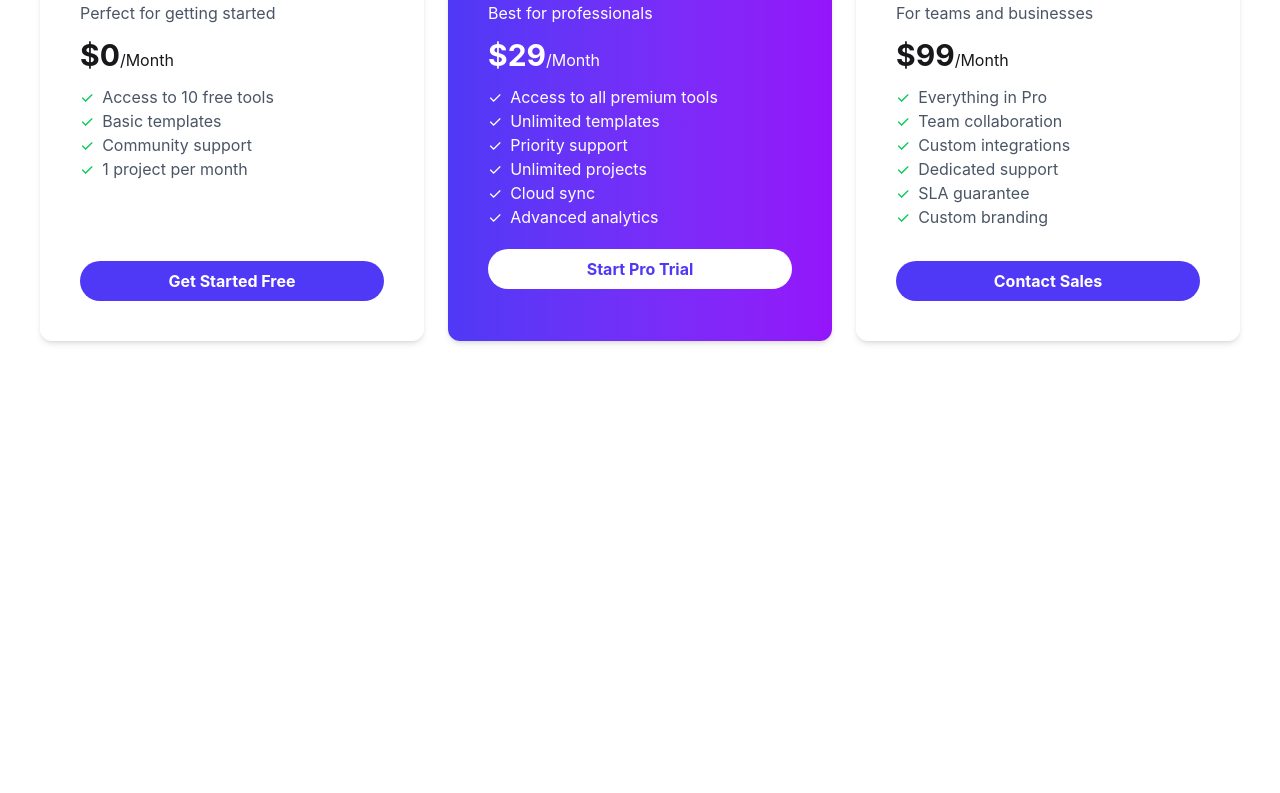
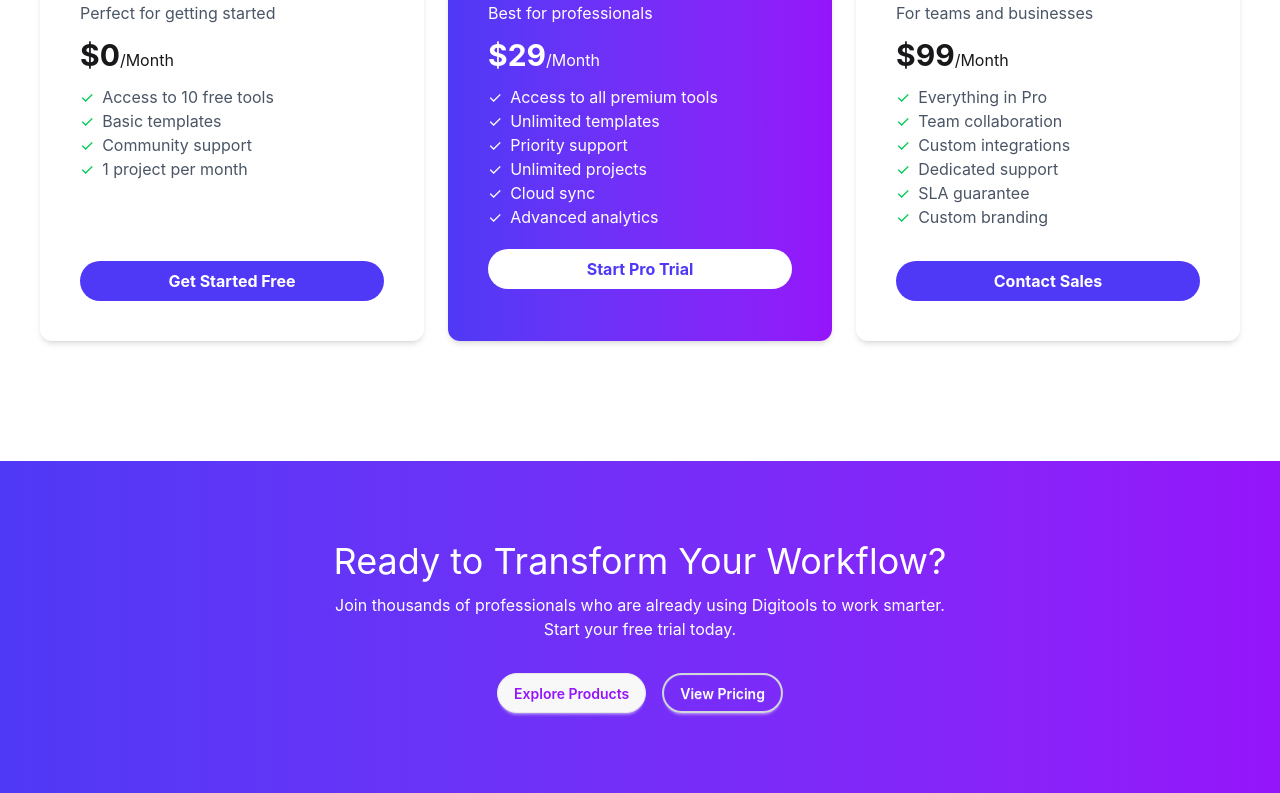
Before and after one commit to Saddam2508/B13-A06-Saddam, a React (Vite) app: page / in a window 1280 px wide. Shown: the part 2162-2955 px from the top of the page. Before the commit the page ends 2543 px from the top, so only its background shows below. Built offline with nearby package versions, Linux system fonts and the light colour scheme.

Commit message:
Ready to Transform Your Workflow

```diff
--- a/src/App.jsx
+++ b/src/App.jsx
@@ -6,6 +6,7 @@ import GetStarted from "./components/GetStarted";
 import Navbar from "./components/Navbar";
 import Pricing from "./components/Pricing";
 import Products from "./components/Products";
+import Workflow from "./components/Workflow";
 
 const pricingDataFun = async () => {
   const response = await fetch("/pricing.json");
@@ -25,6 +26,7 @@ function App() {
       <Suspense fallback={<div>Loading...</div>}>
         <Pricing pricingPromise={pricingPromise} />
       </Suspense>
+      <Workflow />
     </>
   );
 }
--- /dev/null
+++ b/src/components/Workflow.jsx
@@ -0,0 +1,26 @@
+import React from "react";
+
+const Workflow = () => {
+  return (
+    <div className="bg-linear-to-r from-[#4F39F6] to-[#9514FA] mt-20 py-20">
+      <div className="  text-white max-w-350 mx-auto text-center space-y-3 ">
+        <h2 className="text-4xl">Ready to Transform Your Workflow?</h2>
+        <p>
+          Join thousands of professionals who are already using Digitools to
+          work smarter. <br />
+          Start your free trial today.
+        </p>
+      </div>
+      <div className="flex gap-4 justify-center mt-8">
+        <button className="btn rounded-full  text-[#9514FA]">
+          Explore Products
+        </button>
+        <button className="btn rounded-full border-2 bg-transparent text-white border-gray-300">
+          View Pricing
+        </button>
+      </div>
+    </div>
+  );
+};
+
+export default Workflow;
```
